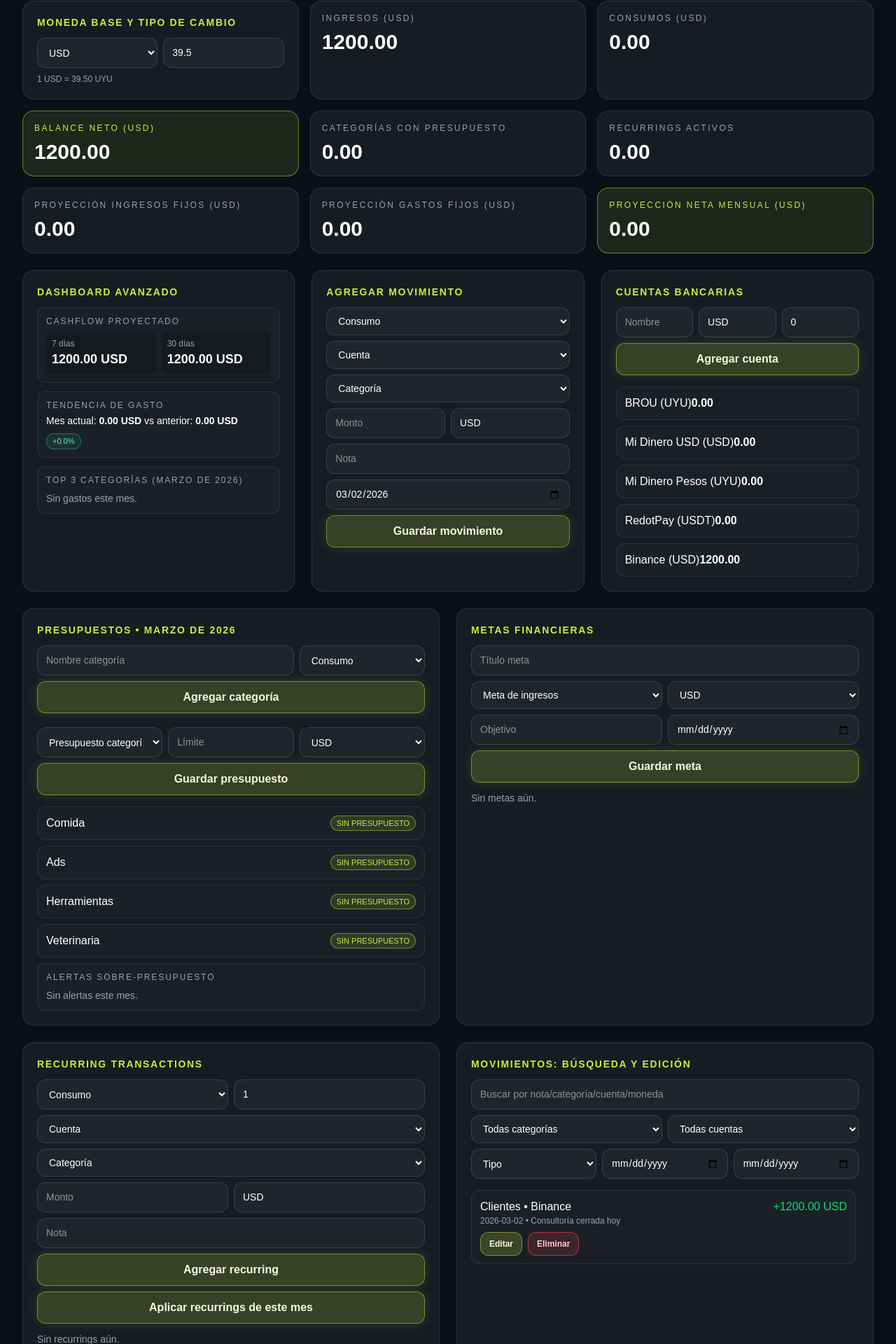
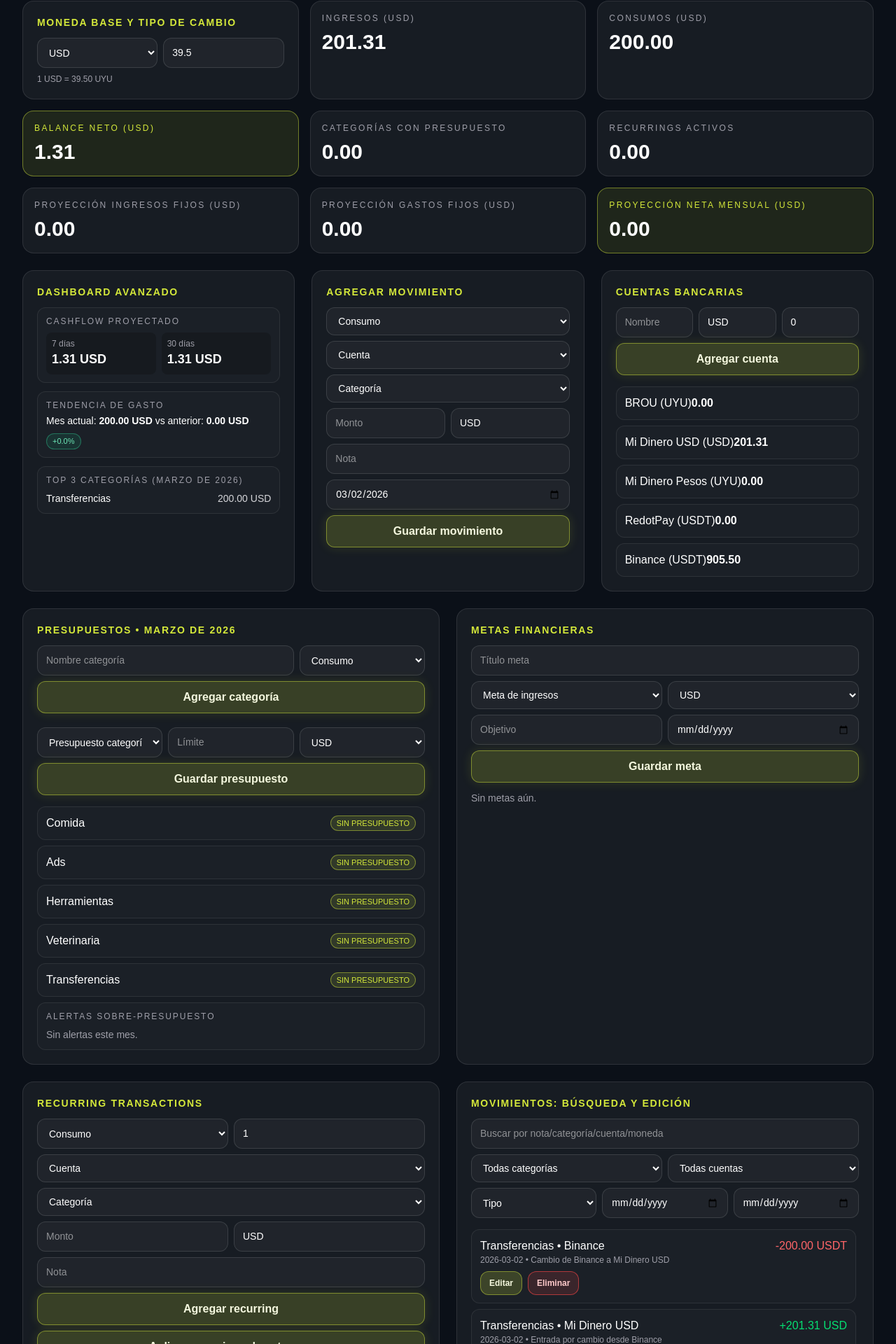
Before and after one commit to nexoopenclaw/lume, a Next.js app: page / in a window 1280 px wide. Shown: the part 255-2175 px from the top of the page at 70% size. Built offline with nearby package versions, Linux system fonts and the light colour scheme.

Commit message:
chore: adjust Binance/miUSD balances and seed transfer transaction

```diff
--- a/src/app/page.tsx
+++ b/src/app/page.tsx
@@ -51,7 +51,7 @@ type TxDraft = {
 };
 
 const BRAND = "#d4e83a";
-const STORAGE_KEY = "lume-v5";
+const STORAGE_KEY = "lume-v6";
 
 const seedCategories: Category[] = [
   { id: "c-food", name: "Comida", kind: "expense" },
@@ -60,25 +60,36 @@ const seedCategories: Category[] = [
   { id: "c-vet", name: "Veterinaria", kind: "expense" },
   { id: "c-client", name: "Clientes", kind: "income" },
   { id: "c-aff", name: "Afiliados", kind: "income" },
+  { id: "c-transfer", name: "Transferencias", kind: "both" },
 ];
 
 const seedAccounts: Account[] = [
   { id: "a-brou", name: "BROU", currency: "UYU", balance: 0 },
-  { id: "a-mi-usd", name: "Mi Dinero USD", currency: "USD", balance: 0 },
+  { id: "a-mi-usd", name: "Mi Dinero USD", currency: "USD", balance: 201.31 },
   { id: "a-mi-uyu", name: "Mi Dinero Pesos", currency: "UYU", balance: 0 },
   { id: "a-redots", name: "RedotPay", currency: "USDT", balance: 0 },
-  { id: "a-binance", name: "Binance", currency: "USD", balance: 1200 },
+  { id: "a-binance", name: "Binance", currency: "USDT", balance: 905.5 },
 ];
 
 const seedTxs: Tx[] = [
   {
-    id: "t-seed-binance-1200",
+    id: "t-seed-exchange-out",
     accountId: "a-binance",
-    categoryId: "c-client",
+    categoryId: "c-transfer",
+    kind: "expense",
+    amount: 200,
+    currency: "USDT",
+    note: "Cambio de Binance a Mi Dinero USD",
+    date: new Date().toISOString().slice(0, 10),
+  },
+  {
+    id: "t-seed-exchange-in",
+    accountId: "a-mi-usd",
+    categoryId: "c-transfer",
     kind: "income",
-    amount: 1200,
+    amount: 201.31,
     currency: "USD",
-    note: "Consultoría cerrada hoy",
+    note: "Entrada por cambio desde Binance",
     date: new Date().toISOString().slice(0, 10),
   },
 ];
```
